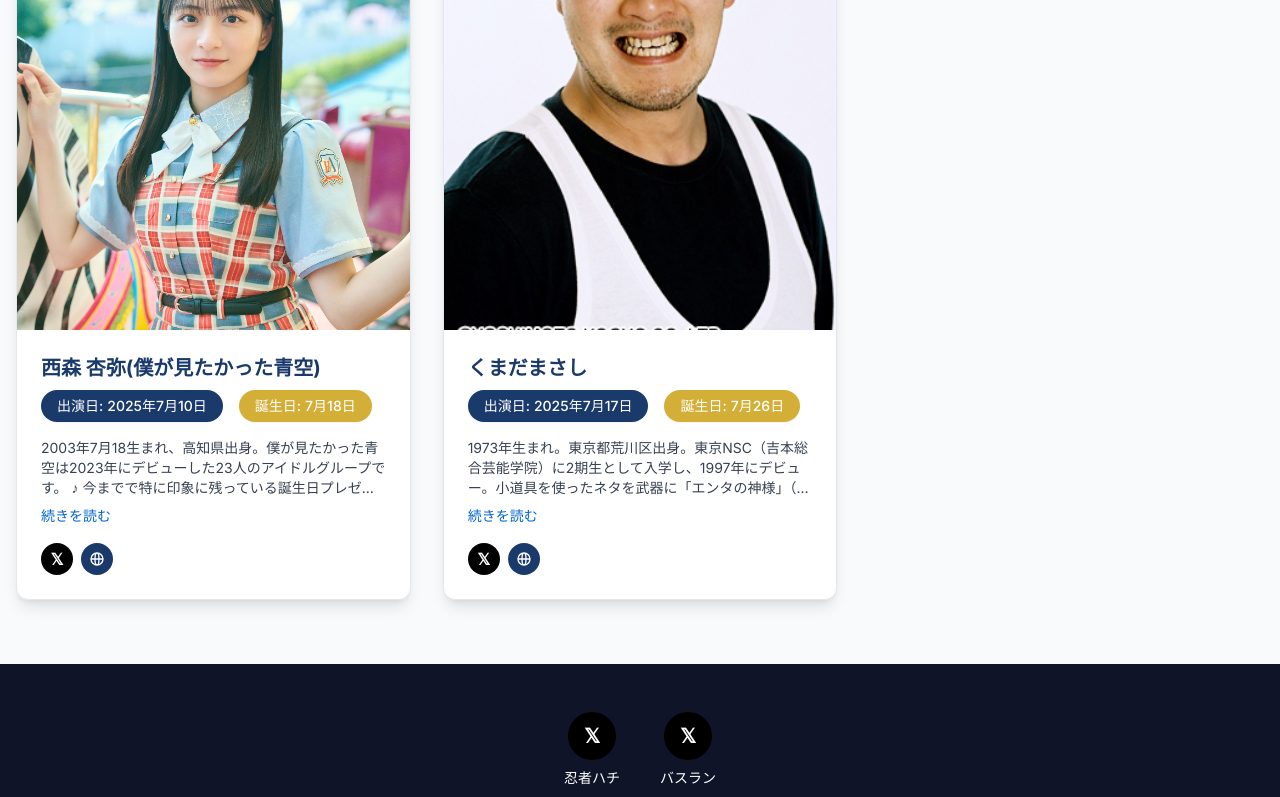
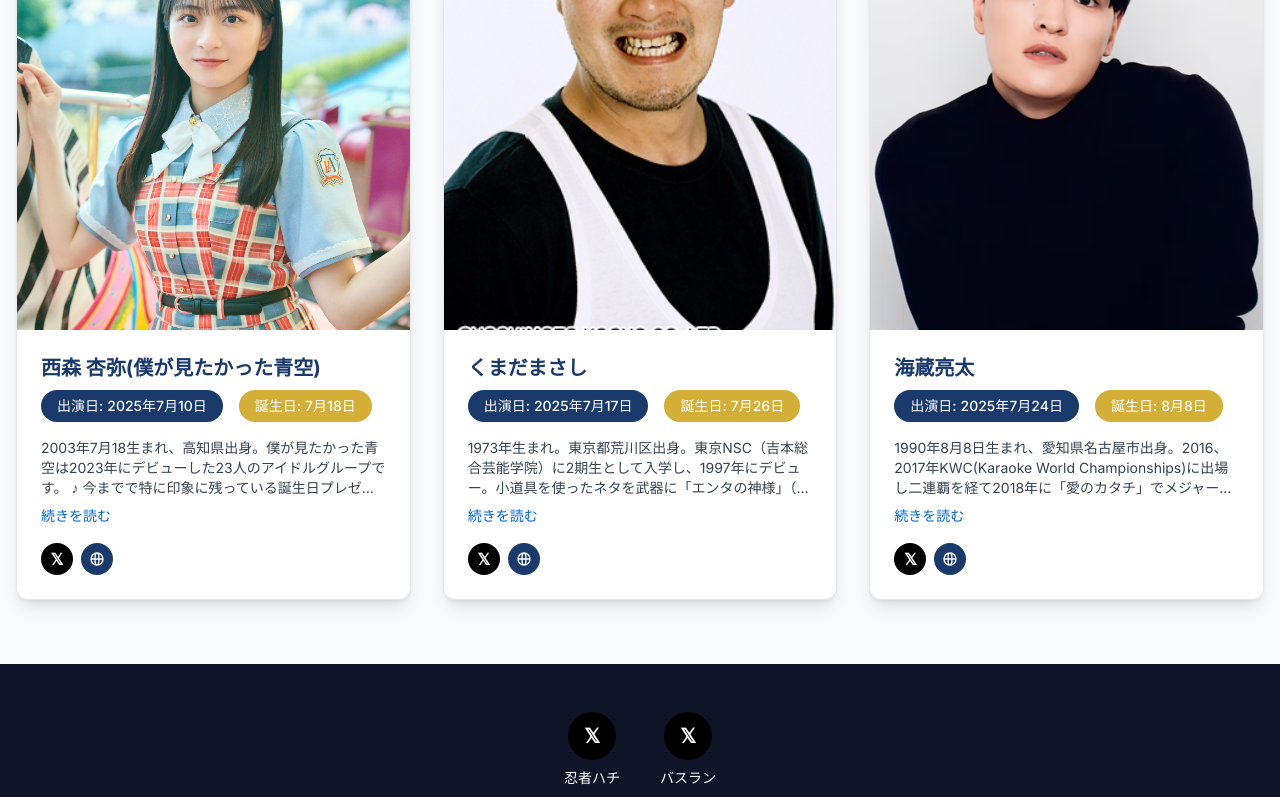
Before and after one commit to go2020h/BirthRan_v2, a Next.js app: page /guest in a window 1280 px wide. Shown: the part 3619-4416 px from the top of the page. Built offline with nearby package versions, Linux system fonts and the light colour scheme.

Commit message:
誕生日ゲスト追加

```diff
--- a/src/app/data/guestArchive.ts
+++ b/src/app/data/guestArchive.ts
@@ -150,6 +150,15 @@ export const guestArchive: GuestData[] = [
     officialSite: "https://profile.yoshimoto.co.jp/talent/detail?id=681",
     twitter: "https://x.com/kumadamasashi",
     twitter2: "",
+  } ,{
+    name: "海蔵亮太",
+    image: "/guest/guest15.jpg",
+    bio: "1990年8月8日生まれ、愛知県名古屋市出身。2016、2017年KWC(Karaoke World Championships)に出場し二連覇を経て2018年に「愛のカタチ」でメジャーデビュー。2024年にはギネス世界記録「毎週連続配信」63週を樹立。数ある歌番組で優勝を経験現在、BS日テレ「現役歌王JAPAN」に挑戦中。♪　今まで特に印象に残っている誕生日プレゼントは？ デビュー後、ファンの方と一緒に過ごしたバースデーライブで直接いただいた「おめでとう」のお声が何にも変えられないプレゼントです。",
+    appearanceDate: "2025年7月24日",
+    birthDate: "8月8日",
+    officialSite: "https://www.ryota-kaizo.com/",
+    twitter: "https://x.com/uuuumin_88?s=21&t=yFiC3o3Bku78q-p_1LbtKQ",
+    twitter2: "",
   }
 
 ];
```
Also changed, not shown: public/guest/guest15.jpg (added).
